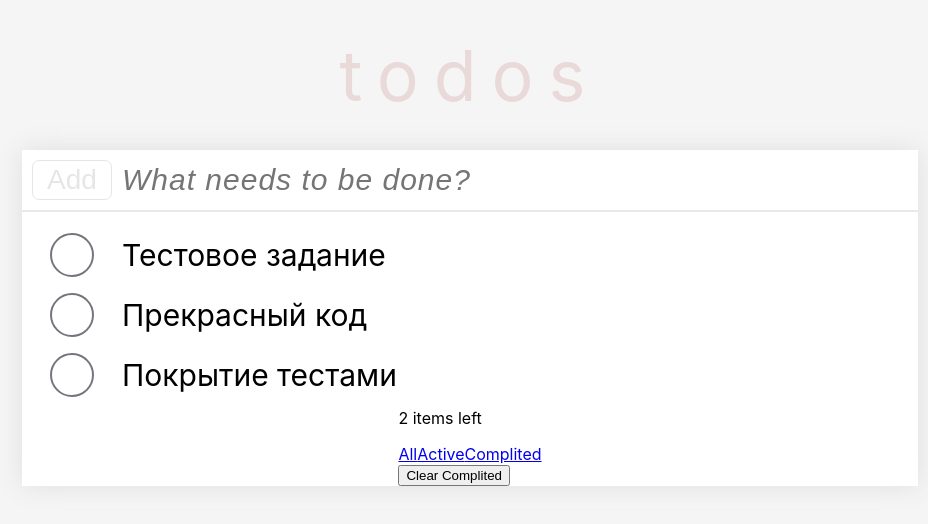
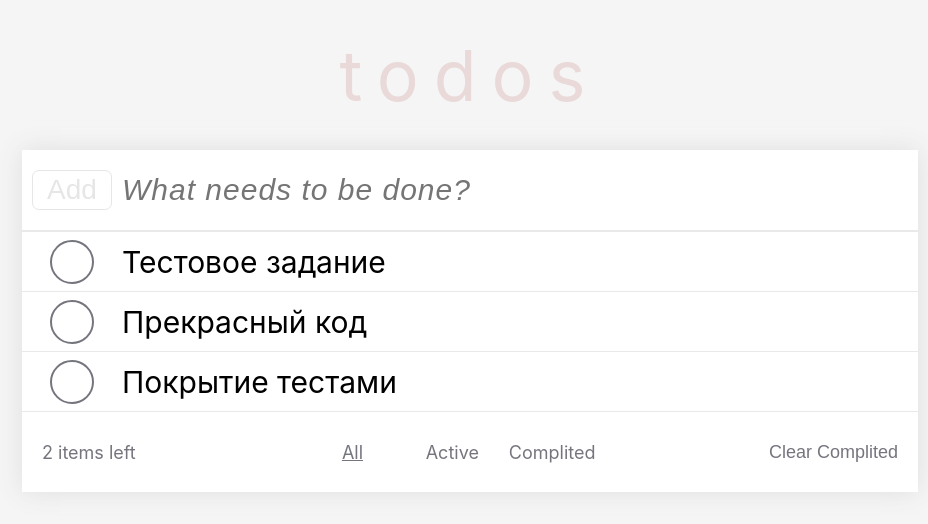
Before and after one commit to RitaKruglova/mindbox-test-task, a React (Create React App) app: page / in a window 1280 px wide. Shown: the top 524 px of the page, without its empty margins (170-1098 px from the left). Built offline with nearby package versions, Linux system fonts and the light colour scheme.

Commit message:
feat: add styles for Bar and Navigation

```diff
--- a/src/components/App/App.module.css
+++ b/src/components/App/App.module.css
@@ -26,7 +26,7 @@
 .form {
   width: 100%;
   border-bottom: 2px solid rgb(233 233 233);
-  height: 60px;
+  height: 80px;
   display: flex;
   align-items: center;
 }
--- a/src/components/Bar/Bar.module.css
+++ b/src/components/Bar/Bar.module.css
@@ -0,0 +1,29 @@
+.container {
+  width: 100%;
+  height: 80px;
+  display: flex;
+  justify-content: space-between;
+  align-items: center;
+  padding: 0 20px;
+  box-sizing: border-box;
+}
+
+.count {
+  font-size: 18px;
+  font-weight: 400;
+  color: rgb(117 117 126);
+  margin: 0;
+}
+
+.button {
+  background-color: transparent;
+  border: none;
+  font-size: 18px;
+  font-weight: 400;
+  color: rgb(117 117 126);
+  padding: 0;
+}
+
+.button:hover {
+  cursor: pointer;
+}
--- a/src/components/Bar/Bar.tsx
+++ b/src/components/Bar/Bar.tsx
@@ -8,11 +8,11 @@ interface IBarProps {
 
 const Bar: FC<IBarProps> = ({ itemsLeft }) => {
   return (
-    <footer className={barStyles.container}>
+    <div className={barStyles.container}>
       <p className={barStyles.count}>{`${itemsLeft} items left`}</p>
       <Navigation />
       <button className={barStyles.button}>Clear Complited</button>
-    </footer>
+    </div>
   )
 }
 
--- a/src/components/Input/Input.module.css
+++ b/src/components/Input/Input.module.css
@@ -18,6 +18,10 @@
   font-size: 28px;
 }
 
+.button:hover {
+  cursor: pointer;
+}
+
 .input {
   height: 40px;
   width: calc(100% - 80px - 20px);
--- a/src/components/Navigation/Navigation.module.css
+++ b/src/components/Navigation/Navigation.module.css
@@ -0,0 +1,24 @@
+.container {
+  width: 35%;
+  display: grid;
+  justify-content: space-between;
+  align-items: center;
+  grid-template-columns: repeat(3, 1fr);
+}
+
+.item {
+  display: flex;
+  justify-content: center;
+  align-items: center;
+}
+
+.link {
+  font-size: 18px;
+  font-weight: 400;
+  color: rgb(117 117 126);
+  text-decoration: none;
+}
+
+.active {
+  text-decoration: underline;
+}
--- a/src/components/Navigation/Navigation.tsx
+++ b/src/components/Navigation/Navigation.tsx
@@ -5,24 +5,30 @@ import { NavLink } from 'react-router-dom';
 const Navigation: FC = () => {
   return (
     <nav className={navigationStyles.container}>
+      <div className={navigationStyles.item}>
         <NavLink
           to="/"
           className={({isActive}) => `${navigationStyles.link} ${isActive ? navigationStyles.active : ''}`}
         >
           All
         </NavLink>
+      </div>
+      <div className={navigationStyles.item}>
         <NavLink
           to="/active"
           className={({isActive}) => `${navigationStyles.link} ${isActive ? navigationStyles.active : ''}`}
         >
           Active
         </NavLink>
+      </div>
+      <div className={navigationStyles.item}>
         <NavLink
           to="/complited"
           className={({isActive}) => `${navigationStyles.link} ${isActive ? navigationStyles.active : ''}`}
         >
           Complited
         </NavLink>
+      </div>
     </nav>
   )
 }
--- a/src/components/ToDoItem/ToDoItem.module.css
+++ b/src/components/ToDoItem/ToDoItem.module.css
@@ -2,10 +2,12 @@
   width: 100%;
   display: grid;
   grid-template-columns: 80px 1fr;
+  align-items: center;
   padding: 0 10px;
   column-gap: 10px;
   box-sizing: border-box;
   height: 60px;
+  border-bottom: 1px solid rgb(233 233 233);
 }
 
 .checkbox {
@@ -20,16 +22,6 @@
 }
 
 .visibleCheckbox {
-  width: 40px;
-  height: 40px;
-  border-radius: 50%;
-  border: 2px solid rgb(117 117 126);
-  align-self: center;
-  justify-self: center;
-  position: relative;
-}
-
-.visibleCheckbox {
   position: relative;
   width: 40px;
   height: 40px;
@@ -37,19 +29,16 @@
   border: 2px solid rgb(117, 117, 126);
   align-self: center;
   justify-self: center;
-  overflow: hidden;
+  display: flex;
+  justify-content: center;
+  align-items: center;
 }
 
 .checkMark {
   display: none;
-  width: 100%;
-  height: 100%;
-  background-color: white;
-  color: rgb(119 192 175);
-  font-size: 23px;
-  line-height: 40px;
-  text-align: center;
-  vertical-align: middle;
+  width: 80%;
+  height: 80%;
+  background-image: url(/public/mark.svg);
 }
 
 .checkbox:checked + .visibleCheckbox > .checkMark {
@@ -59,4 +48,5 @@
 .text {
   font-size: 30px;
   font-weight: 400;
+  margin: 0;
 }
--- a/src/components/ToDoItem/ToDoItem.tsx
+++ b/src/components/ToDoItem/ToDoItem.tsx
@@ -15,7 +15,7 @@ const ToDoItem: FC<IToDoItemProps> = ({ text, id }) => {
         id={`${id}`}
       />
       <label htmlFor={`${id}`} className={toDoItemStyles.visibleCheckbox}>
-        <span className={toDoItemStyles.checkMark}>✓</span>
+        <span className={toDoItemStyles.checkMark} />
       </label>
       <h2 className={toDoItemStyles.text}>{text}</h2>
     </li>
```
Also changed, not shown: public/arrow-button.svg (deleted), public/mark.svg (added). Lines whose indentation alone changed are shown as unchanged.
